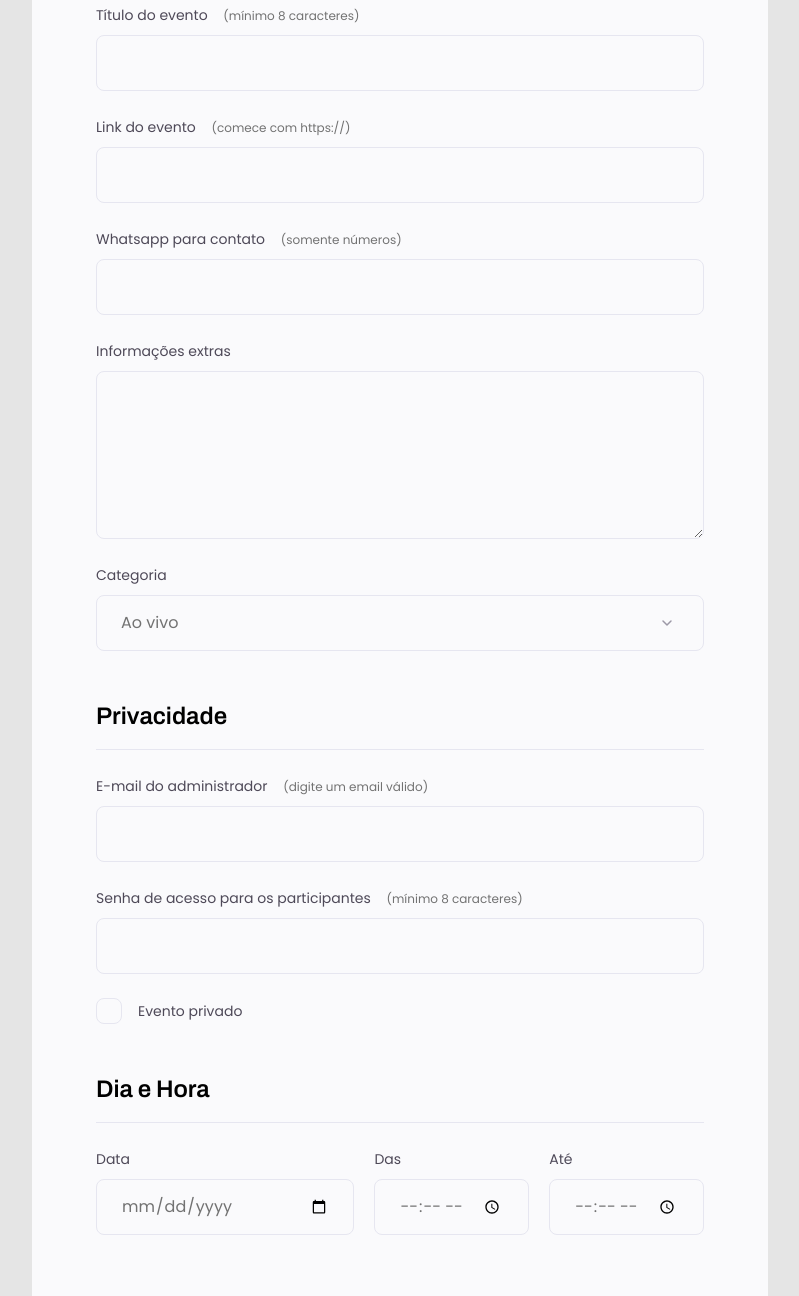
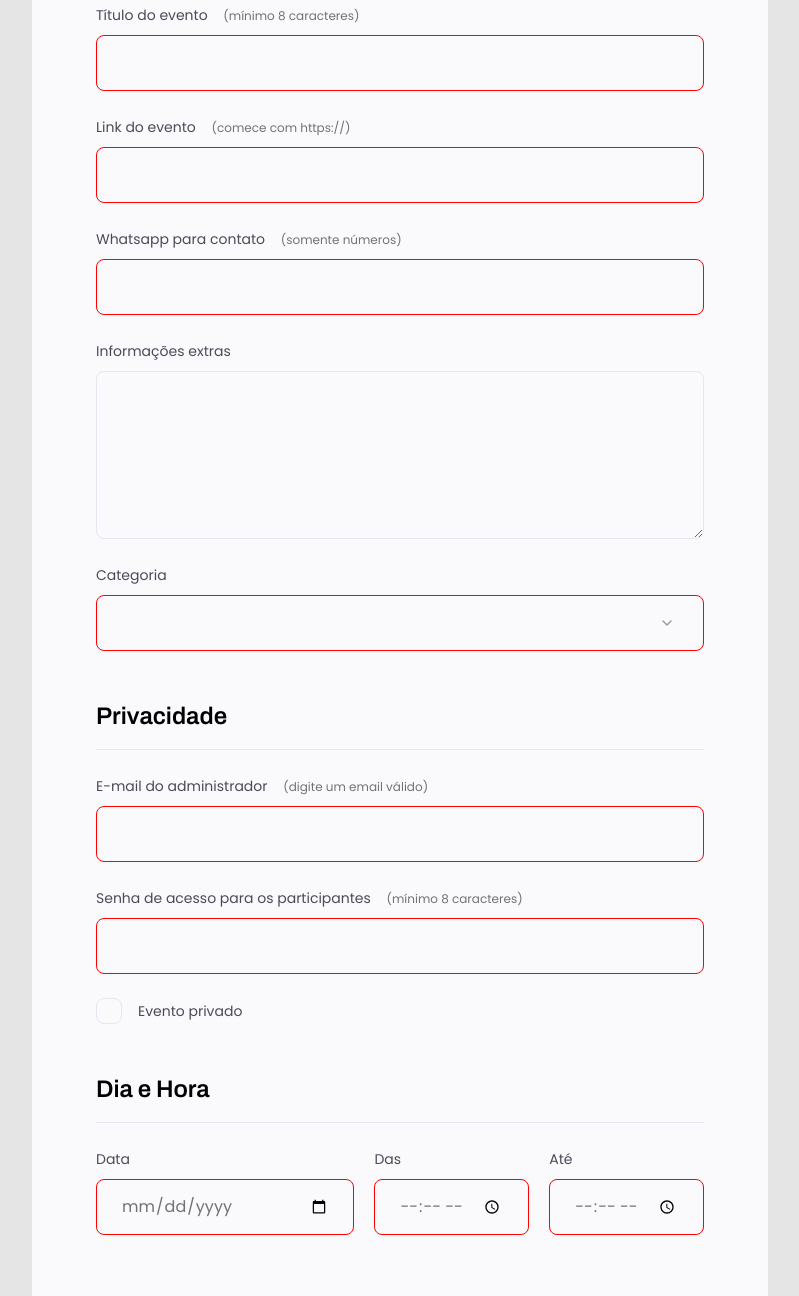
Before and after one commit to Layonzera/formularios-validacoes-customizacoes, a plain HTML site: page index.html in a window 1280 px wide. Shown: the part 418-1714 px from the top of the page, without its empty margins (240-1039 px from the left). Drawn offline with Linux system fonts and the light colour scheme.

Commit message:
Projeto Formulário Completo

```diff
--- a/index.html
+++ b/index.html
@@ -19,7 +19,7 @@
         <p>O primeiro passo, é preencher esse formulário de inscrição.</p>
       </header>
 
-      <form>
+      <form id="my-form">
         <fieldset>
           <div class="fieldset-wrapper">
             <legend>Informações do Evento</legend>
@@ -28,21 +28,21 @@
               <label for="event-title">
                 Título do evento <span>(mínimo 8 caracteres)</span>
               </label>
-              <input type="text" id="event-title" />
+              <input type="text" id="event-title" minlength="8" required />
             </div>
 
             <div class="input-wrapper">
               <label for="event-link">
                 Link do evento <span>(comece com https://)</span>
               </label>
-              <input type="text" id="event-link" />
+              <input type="text" id="event-link" required />
             </div>
 
             <div class="input-wrapper">
               <label for="event-whatsapp">
                 Whatsapp para contato <span>(somente números)</span>
               </label>
-              <input type="number" id="event-whatsapp" />
+              <input type="number" id="event-whatsapp" required />
             </div>
 
             <div class="input-wrapper">
@@ -52,8 +52,9 @@
 
             <div class="input-wrapper">
               <label for="event-category">Categoria</label>
-              <select id="event-category">
-                <option value="live">Ao vivo</option>
+              <select id="event-category" required>
+                <option value=""></option>
+                <option value="live" required>Ao vivo</option>
                 <option value="podcast">Podcast</option>
                 <option value="mentorship">Mentoria</option>
               </select>
@@ -69,7 +70,7 @@
               <label for="event-email">
                 E-mail do administrador <span>(digite um email válido)</span>
               </label>
-              <input type="email" id="event-email" />
+              <input type="email" id="event-email" required />
             </div>
 
             <div class="input-wrapper">
@@ -77,7 +78,12 @@
                 Senha de acesso para os participantes
                 <span>(mínimo 8 caracteres)</span>
               </label>
-              <input type="password" id="event-password" />
+              <input
+                type="password"
+                id="event-password"
+                minlength="8"
+                required
+              />
             </div>
 
             <div class="checkbox-wrapper">
@@ -94,17 +100,17 @@
             <div class="col-3">
               <div class="input-wrapper">
                 <label for="event-date">Data</label>
-                <input type="date" id="event-date" />
+                <input type="date" id="event-date" required />
               </div>
 
               <div class="input-wrapper">
                 <label for="event-begin">Das</label>
-                <input type="time" id="event-begin" />
+                <input type="time" id="event-begin" required />
               </div>
 
               <div class="input-wrapper">
                 <label for="event-end">Até</label>
-                <input type="time" id="event-end" />
+                <input type="time" id="event-end" required />
               </div>
             </div>
           </div>
@@ -112,7 +118,12 @@
       </form>
 
       <footer>
-        <input class="button" type="submit" value="Salvar evento" />
+        <input
+          class="button"
+          type="submit"
+          value="Salvar evento"
+          form="my-form"
+        />
       </footer>
     </div>
   </body>
--- a/style.css
+++ b/style.css
@@ -202,3 +202,8 @@ footer .button {
 footer .button:hover {
   background-color: #08af53;
 }
+
+input:invalid,
+select:invalid {
+  border: 1px solid #f00;
+}
```
